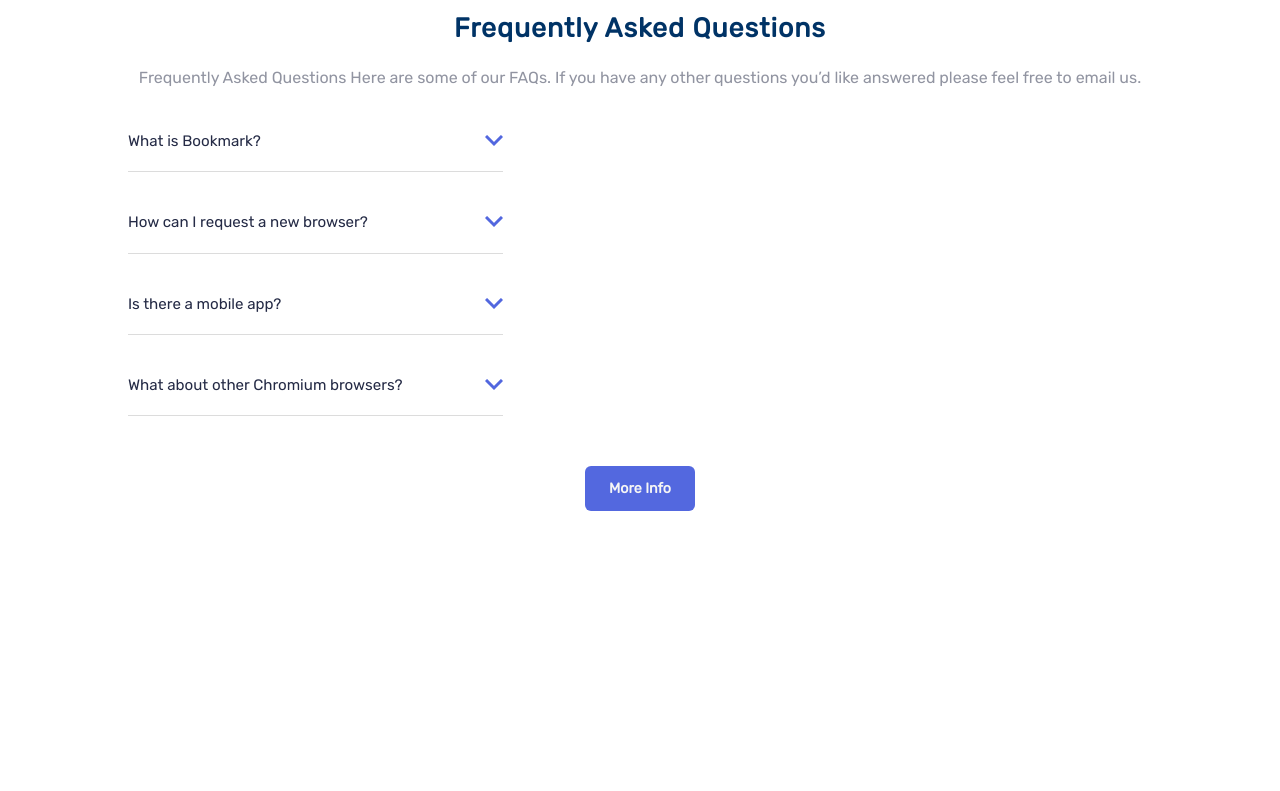
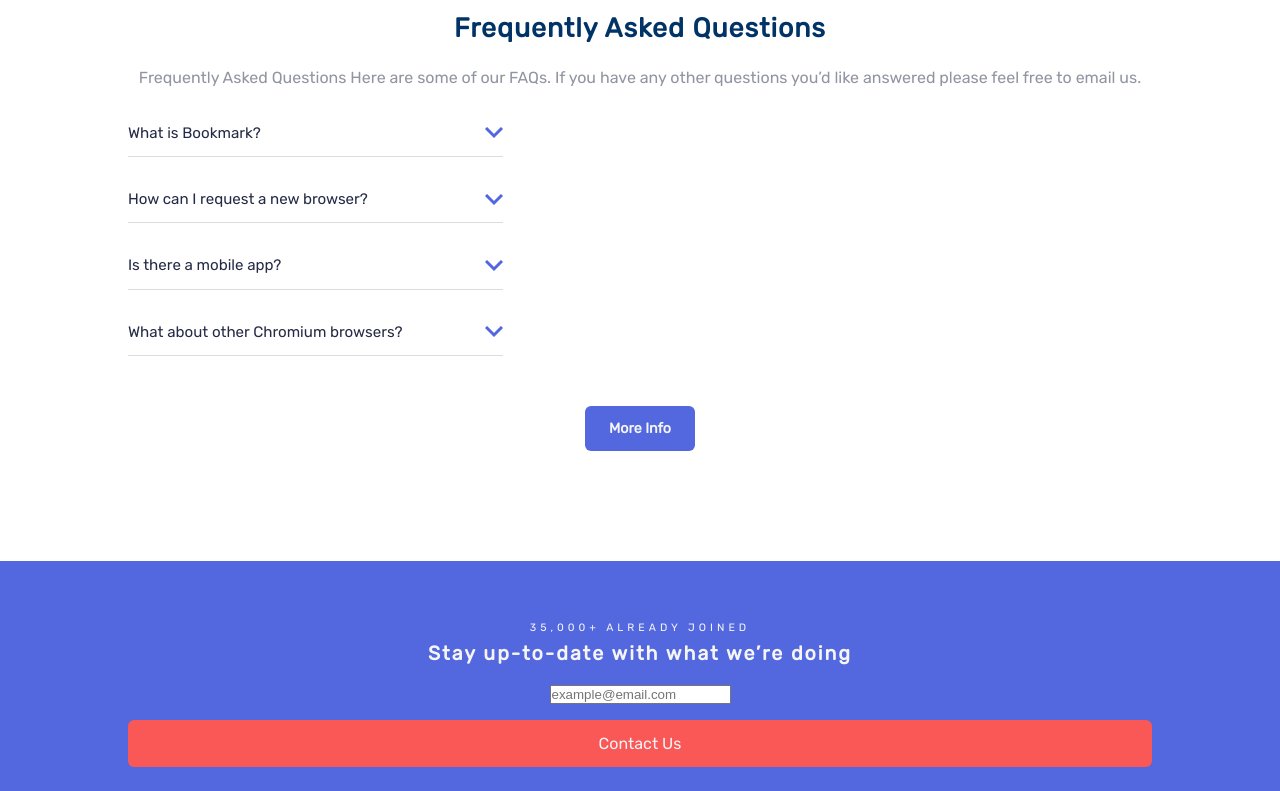
Before and after one commit to hkidocode/bookmark-website, a website: page index.html in a window 1280 px wide. Shown: the part 4410-5201 px from the top of the page. Before the commit the page ends 5031 px from the top, so only its background shows below. Drawn offline with Linux system fonts and the light colour scheme.

Commit message:
update form in scss

```diff
--- a/index.html
+++ b/index.html
@@ -138,6 +138,22 @@
         </div>
         <div class="info-button">More Info</div>
     </section>
+    <section class="form-section">
+        <div class="form">
+            <p class="form__paragraph">35,000+ ALREADY JOINED</p>
+            <h2 class="form__heading">Stay up-to-date with what we’re doing</h2>
+            <input type="text" placeholder="example@email.com" class="form__input">
+            <div class="form__button"><a href="#" class="form__button--link">Contact Us</a></div>
+        </div>
+    </section>
+    <footer class="footer-section">
+        <img src="images/logo-bookmark.svg" alt="Bookmark Logo" class="footer-section__img">
+        <ul class="footer">
+            <li class="footer"><a class="footer__item--link" href="#">FEATURES</a></li>
+            <li class="footer"><a class="footer__item--link" href="#">PRINCING</a></li>
+            <li class="footer__item"><a class="footer__item--link" href="#">CONTACT</a></li>
+        </ul>
+    </footer>
     <!--
 
 
@@ -153,7 +169,7 @@
 
 
 
-         More Info 35,000+ already joined Stay up-to-date with what we’re doing
+
         Contact Us Features Pricing
         Contact -->
 
--- a/sass/abstracts/_mixins.scss
+++ b/sass/abstracts/_mixins.scss
@@ -47,12 +47,12 @@
 }
 
 // Button Style
-@mixin btn-style($pd, $bg-color, $w, $color ) {
+@mixin btn-style($pd, $bg-color, $w, $color) {
     padding: $pd;
     background-color: $bg-color;
+    width: $w;
     border-radius: 6px;
     font-size: em(16px);
-    width: $w;
-    font-weight: bold;
+    font-weight: 700;
     color: $color;
 }
--- a/sass/layout/_form.scss
+++ b/sass/layout/_form.scss
@@ -0,0 +1,39 @@
+.form-section {
+    background-color: $color-primary__soft-blue;
+    padding-top: 60px;
+    padding-bottom: 30px;
+}
+
+.form {
+    @extend %center;
+    &__paragraph {
+        color: whitesmoke;
+        letter-spacing: 4px;
+        font-size: em(12px);
+        margin-bottom: 8px;
+    }
+    &__heading {
+        color: whitesmoke;
+        font-size: em(22px);
+        letter-spacing: 2px;
+        margin-bottom: 20px;
+    }
+
+
+    &__input {
+        display: block;
+        margin: auto;
+    }
+
+    &__button {
+        background-color: $color-primary__soft-red;
+        padding: 14px 40px;
+        border-radius: 6px;
+        margin-top: 16px;
+
+        &--link {
+            color: whitesmoke;
+        }
+    }
+
+}
--- a/sass/layout/_questions-section.scss
+++ b/sass/layout/_questions-section.scss
@@ -23,7 +23,7 @@
    &__one {
     display: block;
     border-bottom: 1px solid gainsboro;
-    line-height: 4;
+    line-height: 3;
     color: $color-neutral__very-dark-blue;
     margin-bottom: 20px;
     background-image: url(../../images/icon-arrow.svg);
@@ -46,7 +46,7 @@
 }
 
 .info-button {
-    @include btn-style(14px, $color-primary__soft-blue, 110px, whitesmoke);
+    @include btn-style(14px 18px, $color-primary__soft-blue, 110px, whitesmoke);
     margin: auto;
     margin-bottom: 110px;
 }
--- a/sass/main.scss
+++ b/sass/main.scss
@@ -1,4 +1,4 @@
 @import 'abstracts/variables', 'abstracts/mixins', 'abstracts/functions';
 @import 'base/typography' ,'base/base', 'base/helpers';
 @import 'components/buttons', 'components/navbar', 'components/dropdown';
-@import 'layout/header', 'layout/feature-section', 'layout/bookmark-section', 'layout/dowload-section', 'layout/questions-section', 'layout/mailing-section', 'layout/footer';
+@import 'layout/header', 'layout/feature-section', 'layout/bookmark-section', 'layout/dowload-section', 'layout/questions-section', 'layout/form', 'layout/footer';
```
Also changed, not shown: css/main.css, sass/layout/_mailing-section.scss (deleted).
